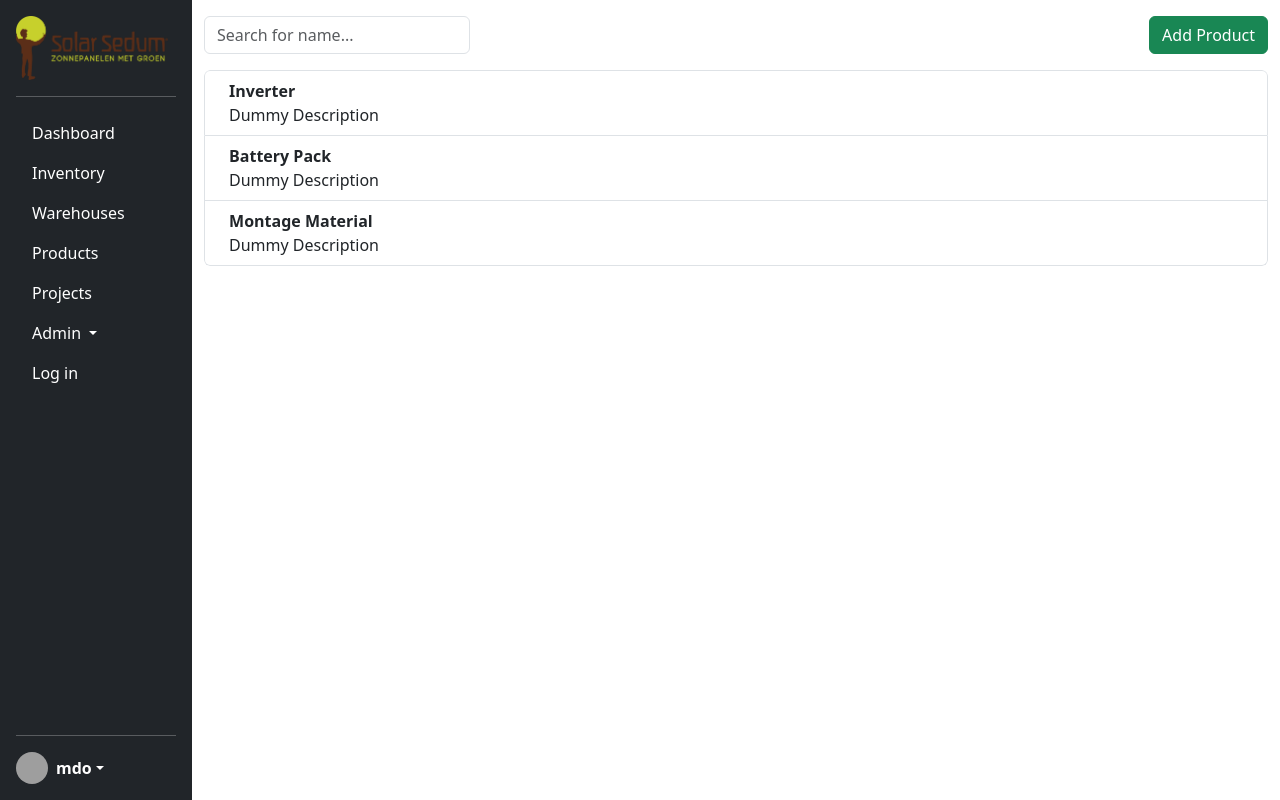
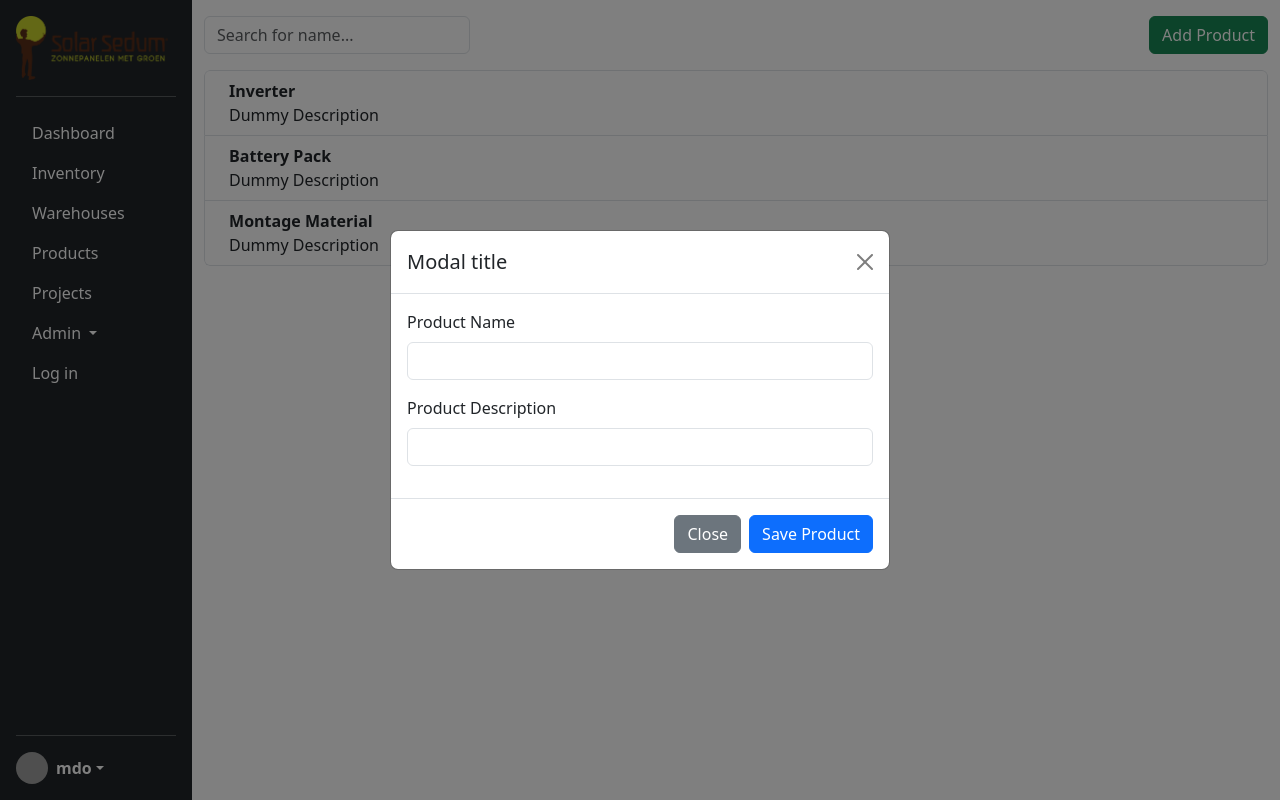
Before and after one commit to JoeyPoel/EWA, a Vue app in the folder frontend/: page /#/product/add in a window 1280 px wide. Built offline with nearby package versions, Linux system fonts and the light colour scheme; grey boxes are pictures that could not be loaded; the HTML template or start-up script is replaced by a standard one.

Commit message:
AddModal in final stages

```diff
--- a/frontend/src/components/ProductComponent.vue
+++ b/frontend/src/components/ProductComponent.vue
@@ -21,10 +21,10 @@
     </ul>
 
     <router-view
-        v-if="selectedProduct !== null"
+        v-if="shouldShowModal"
         :product="selectedProduct"
         @close-modal="deselectProduct"
-        @add-product="addProduct"
+        @add-product="handleNewProduct"
     ></router-view>
 
   </div>
@@ -63,6 +63,14 @@ export default {
       this.products.push(product.createRandomDummyProduct(this.productCount));
     },
 
+    handleNewProduct(newProduct) {
+      const Product = product.createRandomDummyProduct(this.productCount);
+      Product.name = newProduct.name;
+      Product.description = newProduct.description;
+      this.products.push(Product);
+      this.deselectProduct();
+    },
+
     selectProduct(product) {
       this.selectedProduct = product;
       this.$router.push({name: 'ProductDetail', params: {id: product.id}});
@@ -74,7 +82,7 @@ export default {
     },
 
     showAddModal() {
-      this.$router.push({ name: 'ProductAdd', params: {}});
+      this.$router.push({ name: 'ProductAdd'});
     }
   },
 
@@ -85,6 +93,9 @@ export default {
       return this.products.filter(product => {
         return product.name.toLowerCase().includes(this.searchTerm.toLowerCase());
       });
+    },
+    shouldShowModal() {
+      return this.selectedProduct !== null || this.$route.name === 'ProductAdd';
     }
   }
 }
--- a/frontend/src/components/products/ProductAdd.vue
+++ b/frontend/src/components/products/ProductAdd.vue
@@ -1,18 +1,31 @@
 <template>
-  <div class="modal fade" id="exampleModal" tabindex="-1" aria-labelledby="exampleModalLabel" aria-hidden="true">
-    <div class="modal-dialog">
+  <div class="modal fade" ref="addModalRef" tabindex="-1" aria-labelledby="ModalLabel" aria-hidden="true">
+    <div class="modal-dialog modal-dialog-centered">
       <div class="modal-content">
+
         <div class="modal-header">
-          <h1 class="modal-title fs-5" id="exampleModalLabel">Modal title</h1>
+          <h1 class="modal-title fs-5" id="ModalLabel">Modal title</h1>
           <button @click="closeModal" type="button" class="btn-close" data-bs-dismiss="modal"
                   aria-label="Close"></button>
         </div>
+
         <div class="modal-body">
-          ...
+
+          <div class="mb-3">
+            <label for="InputProductName" class="form-label">Product Name</label>
+            <input type="text" class="form-control" v-model="newProduct.name">
+          </div>
+
+          <div class="mb-3">
+            <label for="InputProductDescription" class="form-label">Product Description</label>
+            <input type="text" class="form-control" v-model="newProduct.description">
+          </div>
+
         </div>
+
         <div class="modal-footer">
           <button type="button" class="btn btn-secondary" data-bs-dismiss="modal">Close</button>
-          <button type="button" class="btn btn-primary">Save changes</button>
+          <button type="button" class="btn btn-primary" @click="saveProduct">Save Product</button>
         </div>
       </div>
     </div>
@@ -25,20 +38,43 @@ import {Modal} from 'bootstrap';
 export default {
   name: "ProductAdd",
 
+  data() {
+    return {
+      newProduct: {
+        name: '',
+        description: ''
+      }
+    };
+  },
+
   mounted() {
-    this.modal = new Modal(this.$refs.modalRef);
-
-    if (this.product) {
-      this.modal.show();
-    }
-
-    this.$refs.modalRef.addEventListener('hidden.bs.modal', this.closeModal);
+    this.$nextTick(() => {
+      // Check if the element is available
+      if (this.$refs.addModalRef) {
+        this.modal = new Modal(this.$refs.addModalRef);
+        this.modal.show();
+        this.$refs.addModalRef.addEventListener('hidden.bs.modal', this.closeModal);
+      }
+    });
   },
 
   methods: {
     closeModal() {
-      this.modal.hide();
+      if (this.modal) {
+        this.modal.hide();
+      }
       this.$emit('close-modal');
+    },
+
+    saveProduct() {
+      this.$emit('add-product', { ...this.newProduct });
+      this.closeModal();
+    }
+  },
+
+  beforeUnmount() {
+    if (this.$refs.modalRef) {
+      this.$refs.modalRef.removeEventListener('hidden.bs.modal', this.closeModal);
     }
   },
 };
--- a/frontend/src/components/products/ProductDetail.vue
+++ b/frontend/src/components/products/ProductDetail.vue
@@ -70,6 +70,7 @@ export default {
     }
 
     this.$refs.modalRef.addEventListener('hidden.bs.modal', this.closeModal);
+    console.log('Modal ref:', this.$refs);
   },
 
   beforeUnmount() {
```
